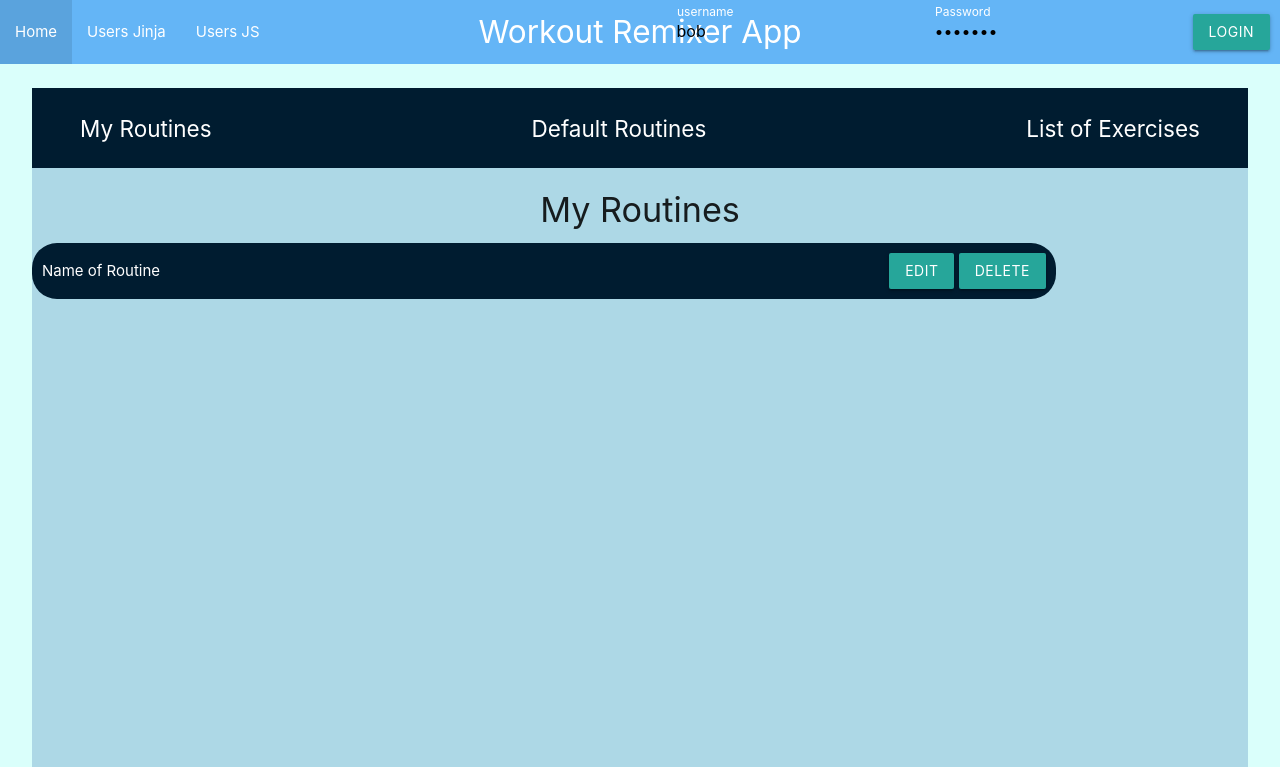
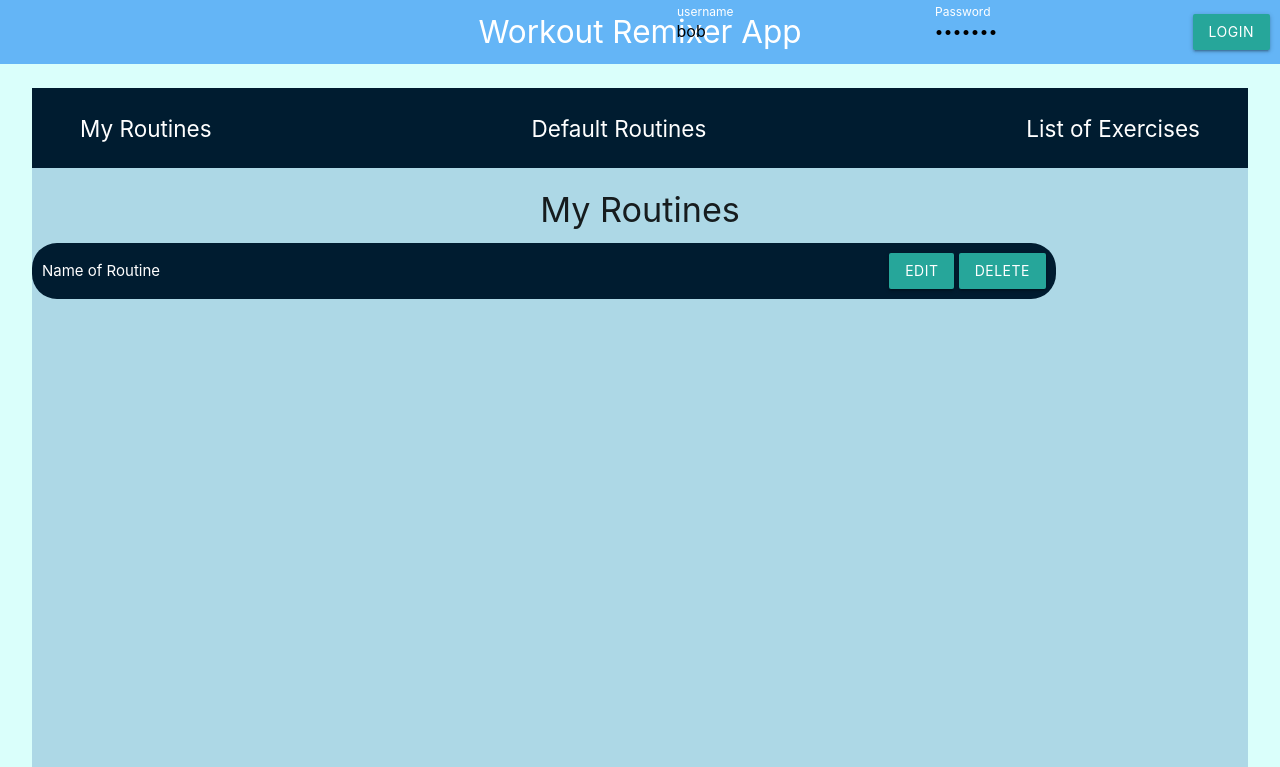
Before and after one commit to Python-is-my-Backend/Python-is-my-Backend, a Flask app: page /home in a window 1280 px wide. Shown: the top 767 px of the page. Run offline with Flask 3, Linux system fonts and the light colour scheme.

Commit message:
Updated layout.html

```diff
--- a/App/templates/layout.html
+++ b/App/templates/layout.html
@@ -12,19 +12,12 @@
     <title>{% block title %}{% endblock %}</title>
 
   </head>
+
   <body>
 
-    <nav class="#64b5f6 blue lighten-2">
+      <nav class="#64b5f6 blue lighten-2">
           <div class="nav-wrapper">
               <a href="#!" class="brand-logo center">{% block page %}{% endblock %}</a>
-              <ul id="nav-mobile" class="left">
-                  <li><a href="/">Home</a></li>
-                  <li><a href="/users">Users Jinja</a></li>
-                  {% if is_authenticated %}
-                    <li><a href="/identify">Identify</a></li>
-                  {% endif %}
-                  <li><a href="/static/users">Users JS</a></li>
-              </ul>
               {% if is_authenticated %}
               <ul id="nav-mobile" class="right">
                 <li><a href="/logout">Logout</a></li>
```
